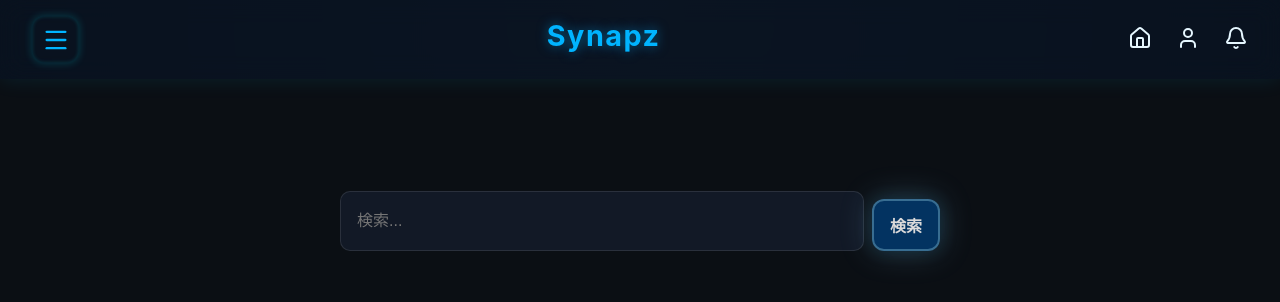
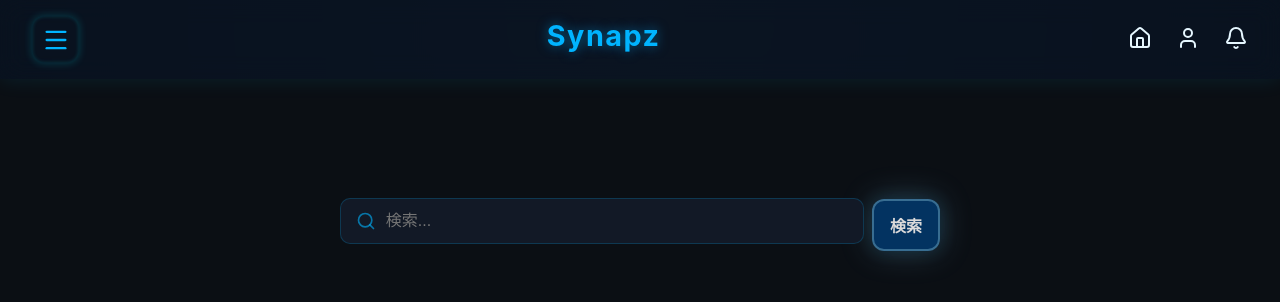
Before and after one commit to nao317/synapz, a Next.js app: page /search in a window 1280 px wide. Shown: the top 302 px of the page. Built offline with nearby package versions, Linux system fonts and the light colour scheme.

Commit message:
検索するところにアイコン追加

```diff
--- a/src/app/search/page.tsx
+++ b/src/app/search/page.tsx
@@ -4,6 +4,7 @@
 import styles from './search.module.css';
 import Header from '../../lib/components/Header';
 import { Button } from '../../lib/components/Button';
+import { Search } from 'lucide-react';
 
 export default function SearchPage() {
   return (
@@ -13,11 +14,14 @@
 
       <div className={styles.container}>
         <div className={styles.searchContainer}>
+          <div className={styles.searchInputWrapper}>
+            <Search className={styles.searchIcon} size={20} />
           <input
             type="text"
             placeholder="検索..."
             className={styles.searchInput}
           />
+          </div>
           <Button>検索</Button>
         </div>
       </div>
--- a/src/app/search/search.module.css
+++ b/src/app/search/search.module.css
@@ -50,13 +50,20 @@
 
 .searchInput {
   flex: 1;
-  padding: 0.8rem 1rem;
+  width: 100%;
+  padding: 0.8rem 1rem 0.8rem 2.8rem; /* 左側にアイコン分の余白 */
   border-radius: 10px;
-  border: 1px solid rgba(255, 255, 255, 0.1);
+  border: 1px solid rgba(0, 180, 255, 0.2); /* 境界線も追加 */
   background-color: var(--surface);
   color: var(--text);
   font-size: 1rem;
   outline: none;
+  transition: border-color var(--transition), box-shadow var(--transition);
+}
+
+.searchInput:focus {
+  border-color: rgba(0, 180, 255, 0.5);
+  box-shadow: 0 0 12px rgba(0, 180, 255, 0.2);
 }
 
 .searchButton {
@@ -75,3 +82,20 @@
   transform: translateY(-2px);
   box-shadow: 0 0 20px rgba(0, 180, 255, 0.4);
 }
+
+/* 検索入力欄のラッパー */
+.searchInputWrapper {
+  flex: 1;
+  position: relative;
+  display: flex;
+  align-items: center;
+}
+
+/* 検索アイコン */
+.searchIcon {
+  position: absolute;
+  left: 1rem;
+  color: rgba(0, 180, 255, 0.6);
+  pointer-events: none;
+  z-index: 1;
+}
```
